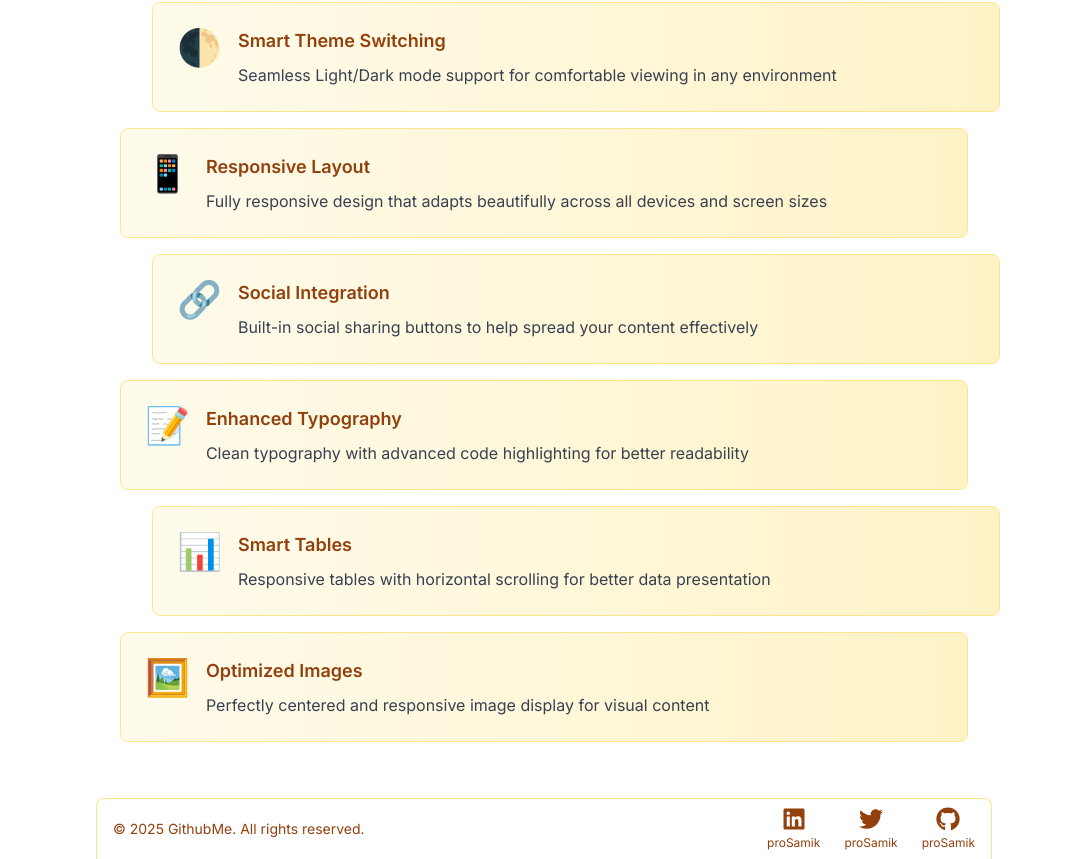
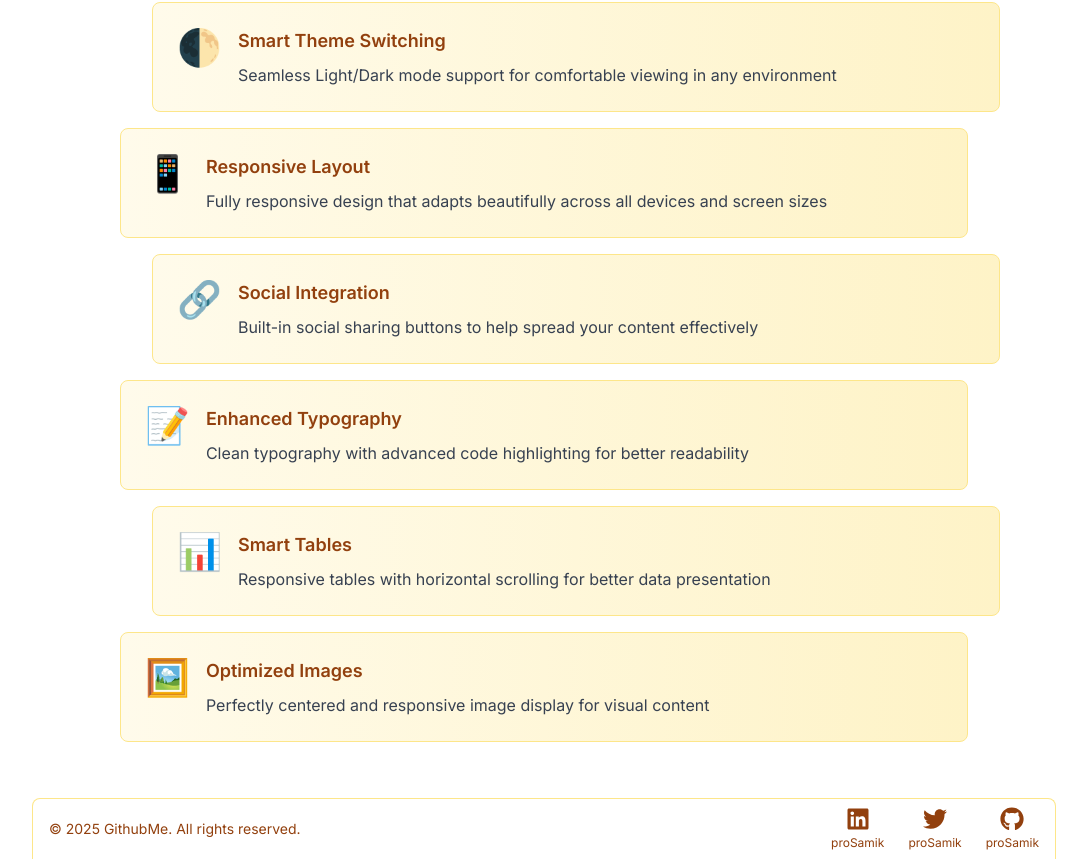
Before and after one commit to proSamik/githubme, a Next.js app: page /about in a window 1280 px wide. Shown: the part 872-1731 px from the top of the page, without its empty margins (96-1183 px from the left). Built offline with nearby package versions, Linux system fonts and the light colour scheme.

Commit message:
fix- update Footer.tsx to have fixed width at certain times

```diff
--- a/src/components/layout/Footer.tsx
+++ b/src/components/layout/Footer.tsx
@@ -4,11 +4,15 @@ import {FaGithub, FaLinkedin, FaTwitter} from "react-icons/fa";
 export default function Footer() {
     return (
         <footer className="mt-auto flex justify-center">
-            <div className="w-full max-w-4xl border-t border-l border-r border-amber-200 dark:border-amber-700 rounded-t-lg">
+            <div className="w-full
+             mx-auto
+             sm:max-w-screen-md
+             md:max-w-screen-lg
+            border-t border-l border-r border-amber-200 dark:border-amber-700 rounded-t-lg">
                 <div className="px-4 py-2">
-                    <div className="flex flex-col sm:flex-row justify-between items-center gap-4">
+                    <div className="flex flex-col-reverse sm:flex-row justify-between items-center gap-4">
                         <div>
-                            <p className="text-sm text-amber-800 dark:text-amber-200">
+                            <p className="text-sm text-amber-800 dark:text-amber-200 ">
                                 © {new Date().getFullYear()} GithubMe. All rights reserved.
                             </p>
                         </div>
@@ -23,7 +27,7 @@ export default function Footer() {
                             <FaLinkedin size={24} />
                             <span className="mt-1 text-xs">
                                     proSamik
-                                </span>
+                            </span>
                         </a>
                         <a
                         href="https://www.twitter.com/prosamik"
@@ -50,9 +54,9 @@ export default function Footer() {
                                 </span>
                 </a>
             </div>
-        </div>
-</div>
-</div>
-</footer>
+                    </div>
+                </div>
+            </div>
+        </footer>
 );
 }
```
